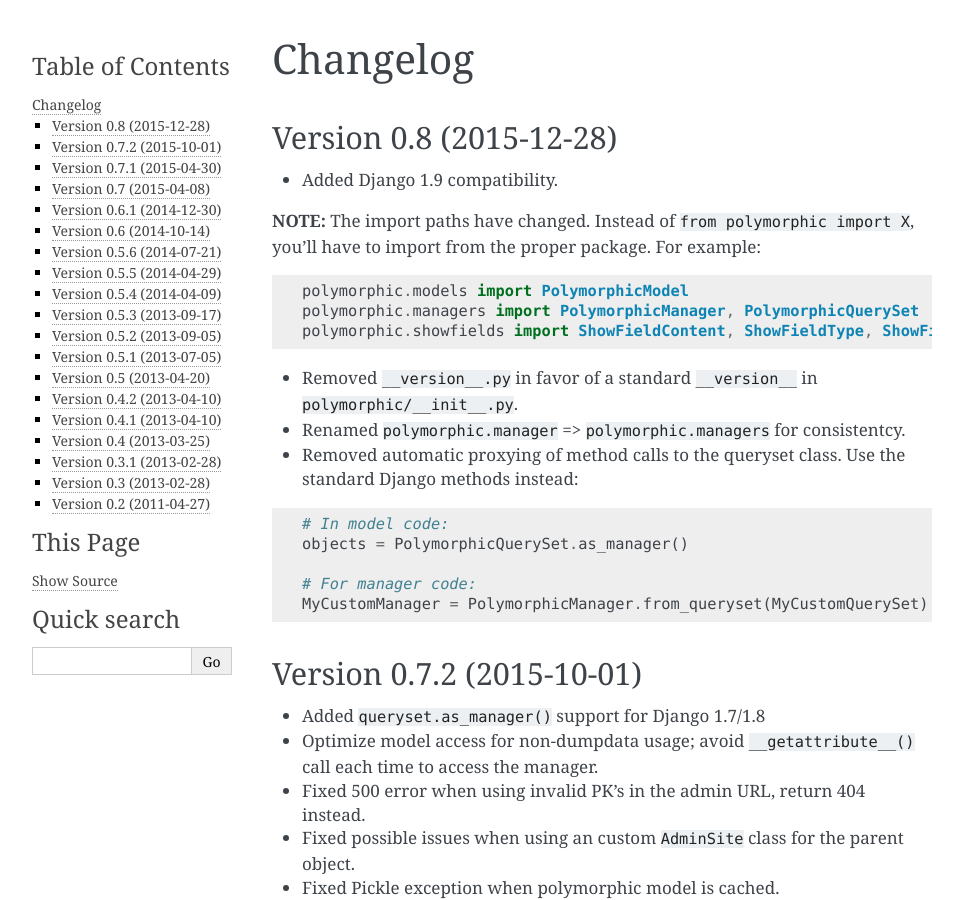
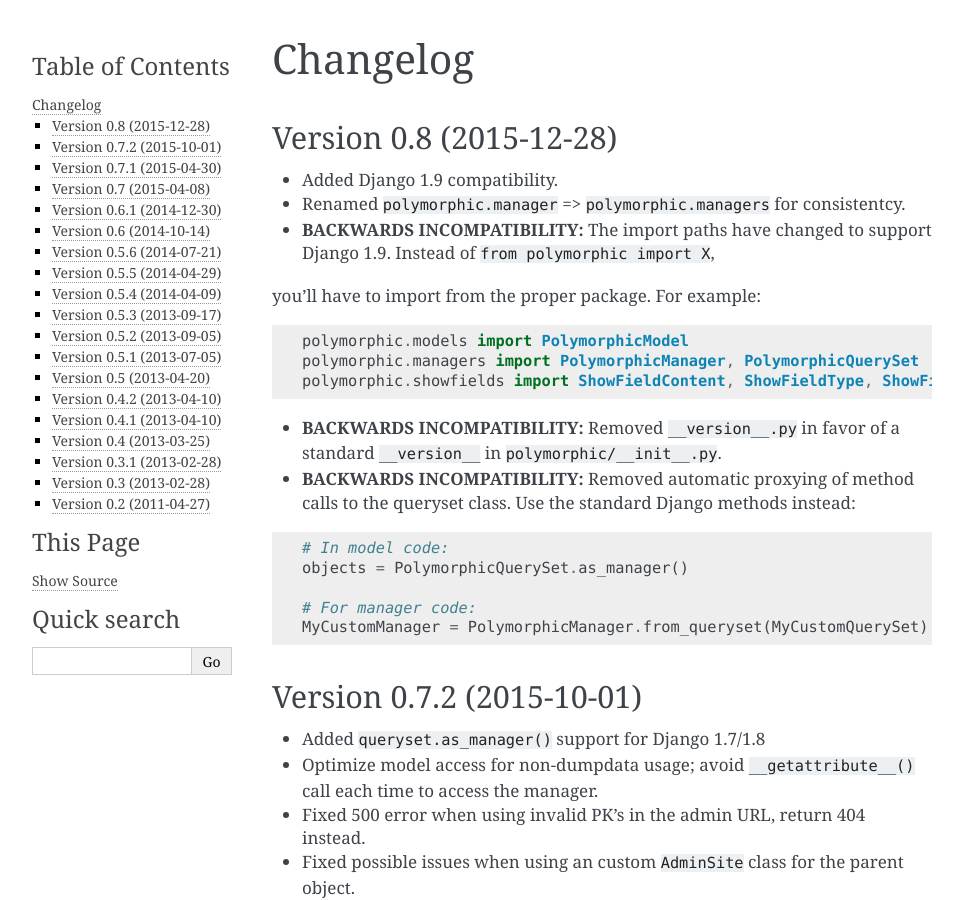
Before and after one commit to jazzband/django-polymorphic, a Sphinx documentation site: the page built from docs/changelog.rst, in a window 1280 px wide and 900 px high. Shown: the whole window, without its empty margins (148-1111 px from the left). Built offline with Sphinx 7.4.7, drawn with Linux system fonts in a browser that asks for light colours.

Commit message:
docs: highlight BACKWARDS INCOMPATIBILITY

```diff
--- a/docs/changelog.rst
+++ b/docs/changelog.rst
@@ -5,8 +5,9 @@
 ------------------------
 
 * Added Django 1.9 compatibility.
-
-**NOTE:** The import paths have changed. Instead of ``from polymorphic import X``,
+* Renamed ``polymorphic.manager`` => ``polymorphic.managers`` for consistentcy.
+* **BACKWARDS INCOMPATIBILITY:** The import paths have changed to support Django 1.9.
+  Instead of ``from polymorphic import X``,
 you'll have to import from the proper package. For example:
 
 .. code-block:: python
@@ -15,9 +16,8 @@
     polymorphic.managers import PolymorphicManager, PolymorphicQuerySet
     polymorphic.showfields import ShowFieldContent, ShowFieldType, ShowFieldTypeAndContent
 
-* Removed ``__version__.py`` in favor of a standard ``__version__`` in ``polymorphic/__init__.py``.
-* Renamed ``polymorphic.manager`` => ``polymorphic.managers`` for consistentcy.
-* Removed automatic proxying of method calls to the queryset class.
+* **BACKWARDS INCOMPATIBILITY:** Removed ``__version__.py`` in favor of a standard ``__version__`` in ``polymorphic/__init__.py``.
+* **BACKWARDS INCOMPATIBILITY:** Removed automatic proxying of method calls to the queryset class.
   Use the standard Django methods instead:
 
 .. code-block:: python
@@ -27,6 +27,7 @@
 
     # For manager code:
     MyCustomManager = PolymorphicManager.from_queryset(MyCustomQuerySet)
+
 
 
 Version 0.7.2 (2015-10-01)
```
